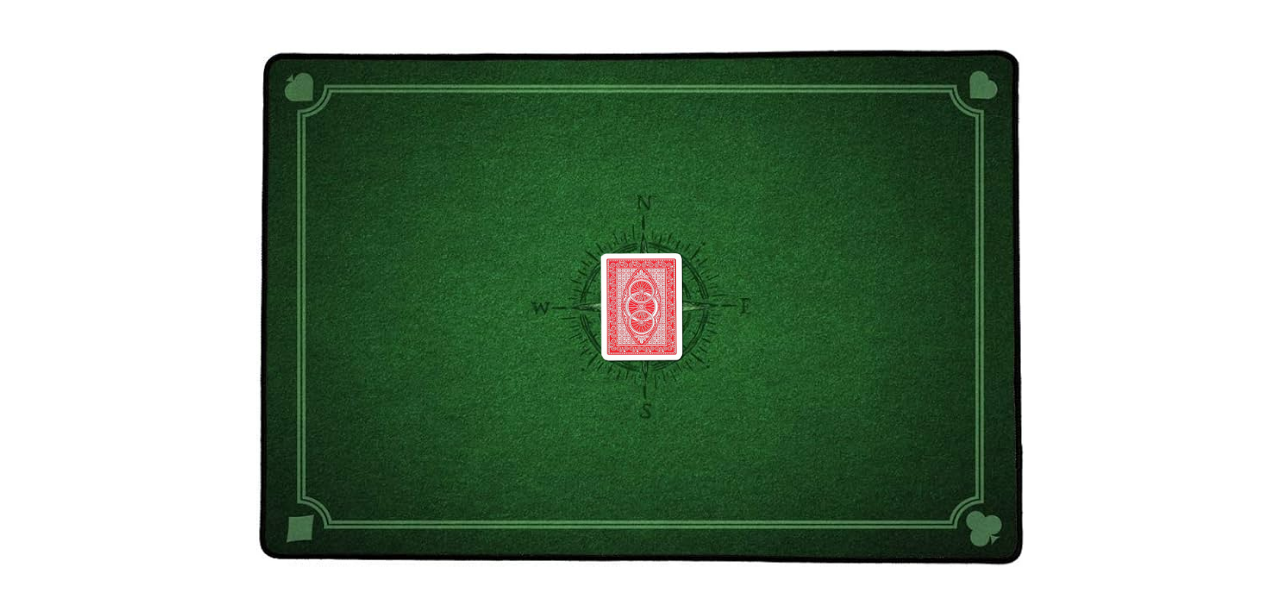
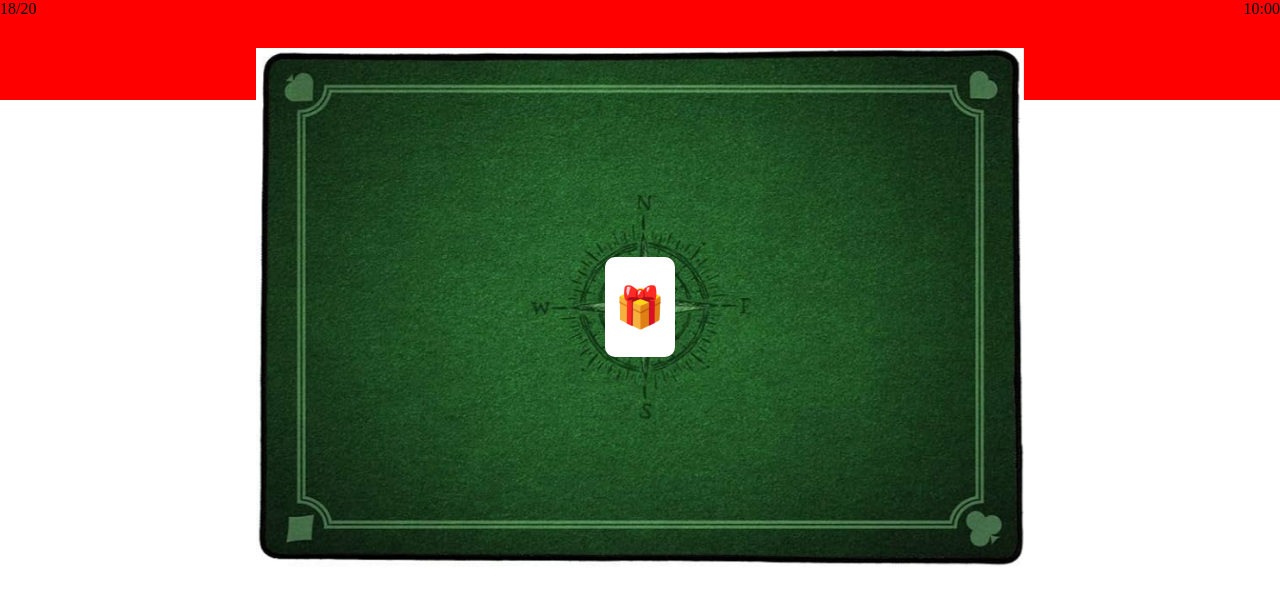
Before and after one commit to Gianlu201/Memory, a plain HTML site: page index.html in a window 1280 px wide. Drawn offline with Linux system fonts and the light colour scheme.

Commit message:
header wip

```diff
--- a/assets/css/style.css
+++ b/assets/css/style.css
@@ -4,6 +4,29 @@ body {
     padding: 0;
     box-sizing: border-box;
 }
+
+/*-- HEADER -------------------------------------------------------*/
+header {
+    width: 100%;
+    height: 100px;
+    background-color: red;
+    position: absolute;
+    top: 0;
+
+    display: flex;
+    justify-content: space-between;
+}
+
+
+
+
+
+
+
+
+
+
+
 
 /*-- MAIN ---------------------------------------------------------*/
 main {
@@ -20,46 +43,47 @@ main {
     justify-content: center;
     align-items: center;
     gap: 20px;
+
+    perspective: 1000px;
 }
 
 div.card {
+    width: 70px;
+    height: 100px;
     position: relative;
+    transform-style: preserve-3d;
+    transition: transform 0.6s;
 }
 
 div.front,
 div.back {
-    background-color: white;
-    width: 70px;
-    height: 100px;
+    width: 100%;
+    height: 100%;
     font-size: 2.5em;
+    border-radius: 10px;
     display: flex;
     justify-content: center;
     align-items: center;
     position: absolute;
-    top: 50%;
-    left: 50%;
-    transform: translate(-50%, -50%);
     backface-visibility: hidden;
 }
 
 div.front {
-    transform: rotate3d(0deg 180deg 0deg)
+    background-color: white;
+    transform: rotateY(0deg)
 }
 
 div.back {
     display: flex;
     justify-content: center;
     align-items: center;
+    transform: rotateY(180deg);
 }
 
 div.back img {
     width: 190%;
 }
 
-div.front:hover {
-    transform: rotateY(0deg);
-}
-
-div.back:hover {
+div.card:hover {
     transform: rotateY(180deg);
 }
--- a/index.html
+++ b/index.html
@@ -10,7 +10,11 @@
 </head>
 <body>
     <header>
+        <!-- moves counter -->
+        <div id="moves">18/20</div>
 
+        <!-- timer -->
+        <div id="timer">10:00</div>
     </header>
 
     <main>
@@ -24,10 +28,6 @@
         </div>
 
 
-
-
-
-
     </main>
 
     <footer>
```
